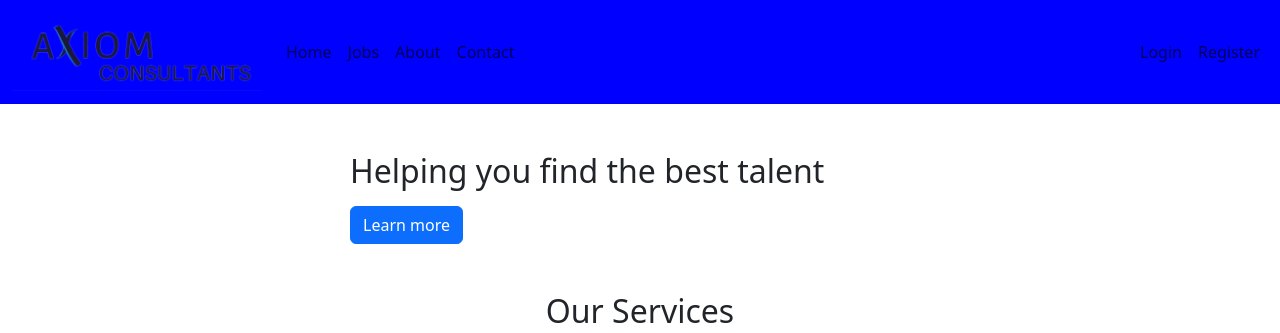
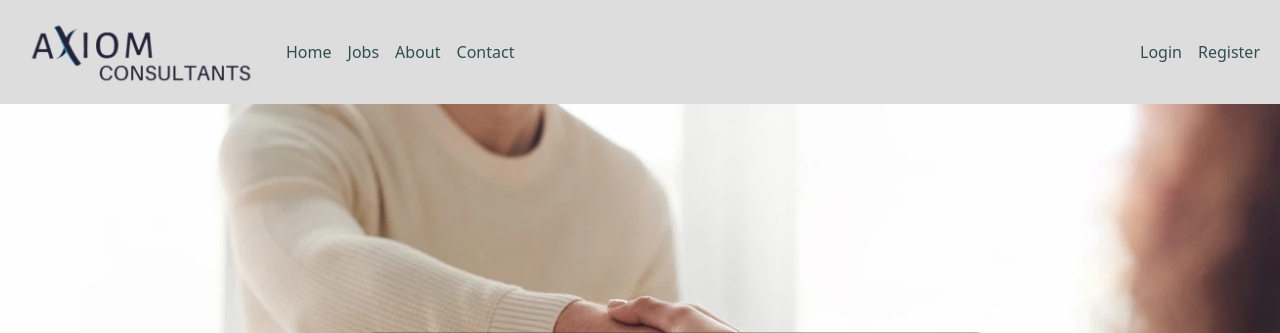
Before and after one commit to steve-doc/axiom-live, a Django app: page / in a window 1280 px wide. Shown: the top 333 px of the page. Run offline with Django 4.2, Linux system fonts and the light colour scheme.

Commit message:
redeploy 7

```diff
--- a/jobs/static/jobs/css/style.css
+++ b/jobs/static/jobs/css/style.css
@@ -19,8 +19,8 @@
   }
 
   .site-header {
-    /* background-color: #dddddde4; */
-    background-color: red;
+    background-color: #dddddde4;
+    /* background-color: red; */
   }
 
   .site-header .navbar-nav .nav-link {
--- a/jobs/templates/jobs/base.html
+++ b/jobs/templates/jobs/base.html
@@ -13,7 +13,7 @@
     <link
       type="text/css"
       rel="stylesheet"
-      href="{% static 'css/style.css' %}"
+      href="{% static '/jobs/css/style.css' %}"
     />
 
     {% if title %}
```
